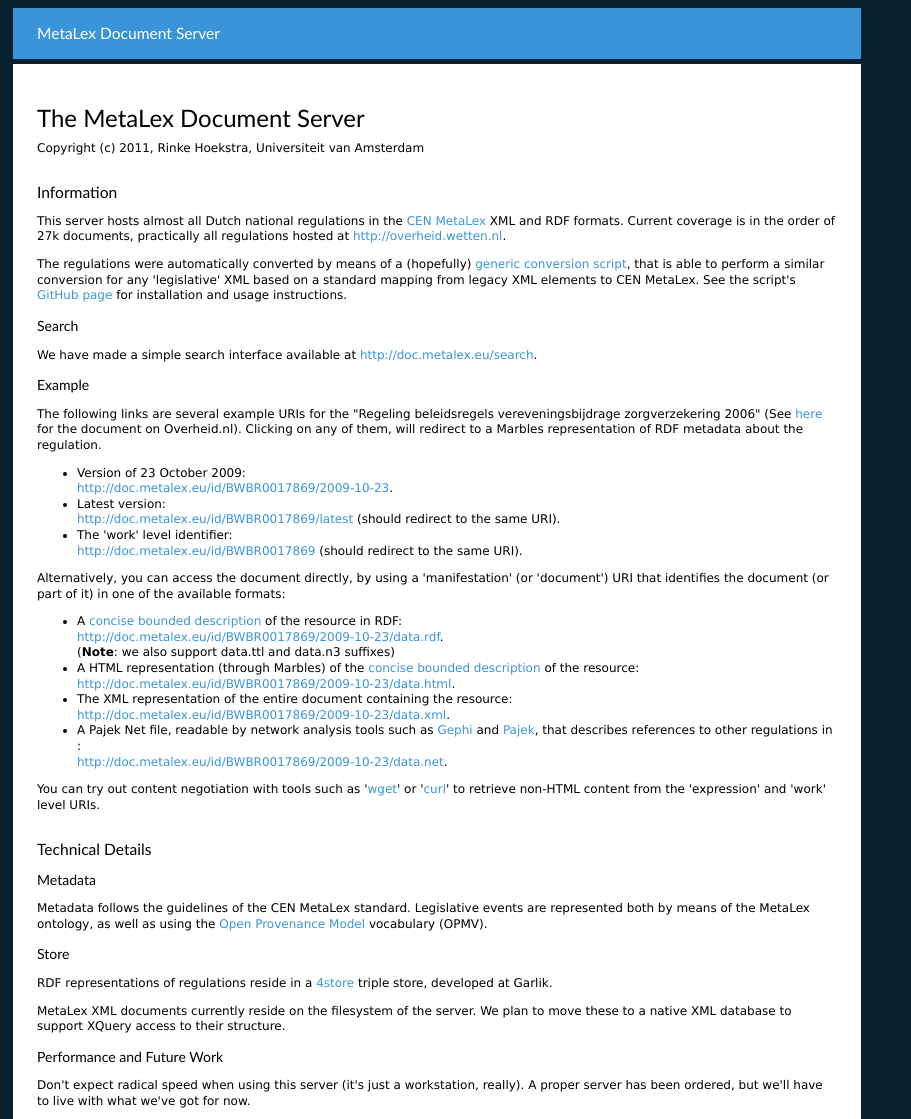
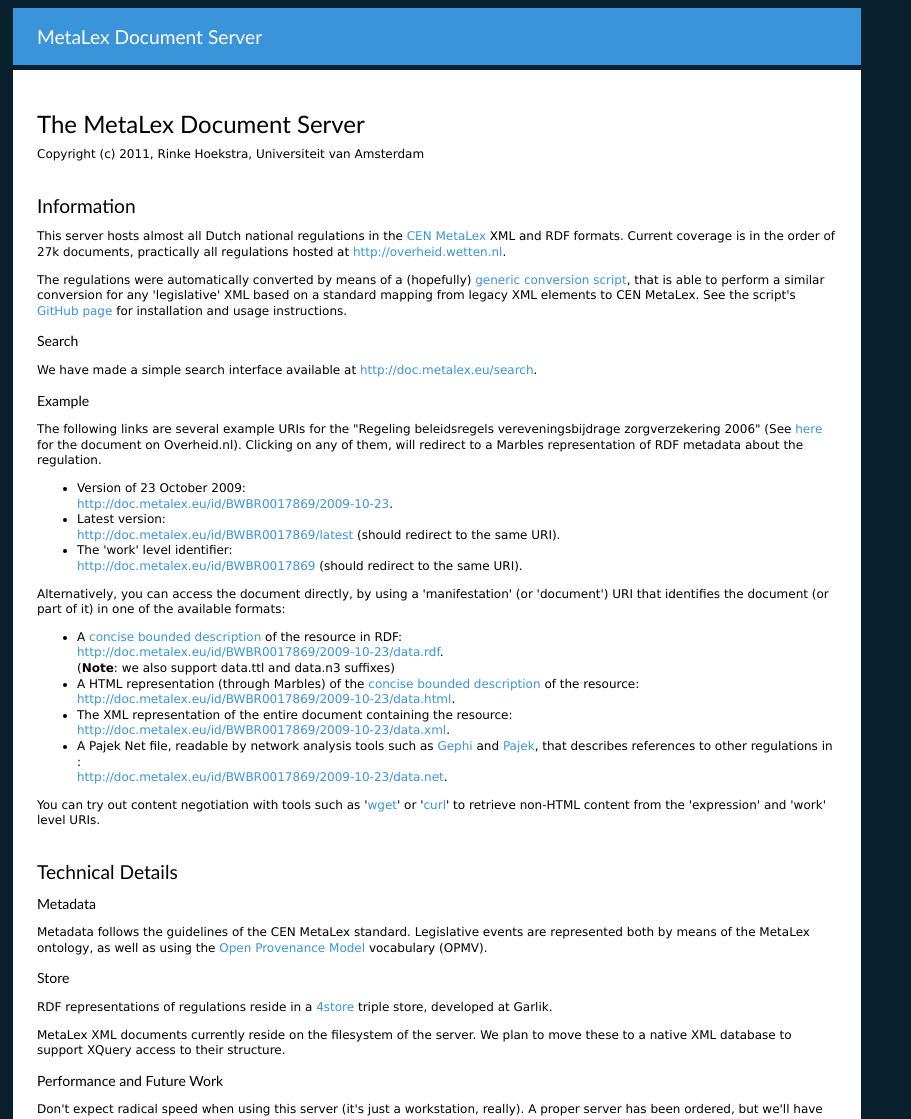
Before and after one commit to CENMetaLex/metalex-web-converter, a Django app: template src/metalex_web_converter/templates/index.html in a window 1280 px wide. Shown: the top 1119 px of the page, without its empty margins (0-911 px from the left). Run offline with Django 3.2, Linux system fonts and the light colour scheme; the template is opened without the code that fills it, so the values that code supplies are empty.

Commit message:
Increased size of h2 elements

```diff
--- a/src/metalex_web_converter/static/css/style.css
+++ b/src/metalex_web_converter/static/css/style.css
@@ -22,7 +22,7 @@ h1,h2 {
 }
 
 h2 {
-	font-size: 130%;
+	font-size: 160%;
 	font-weight: lighter;
 }
 
```
